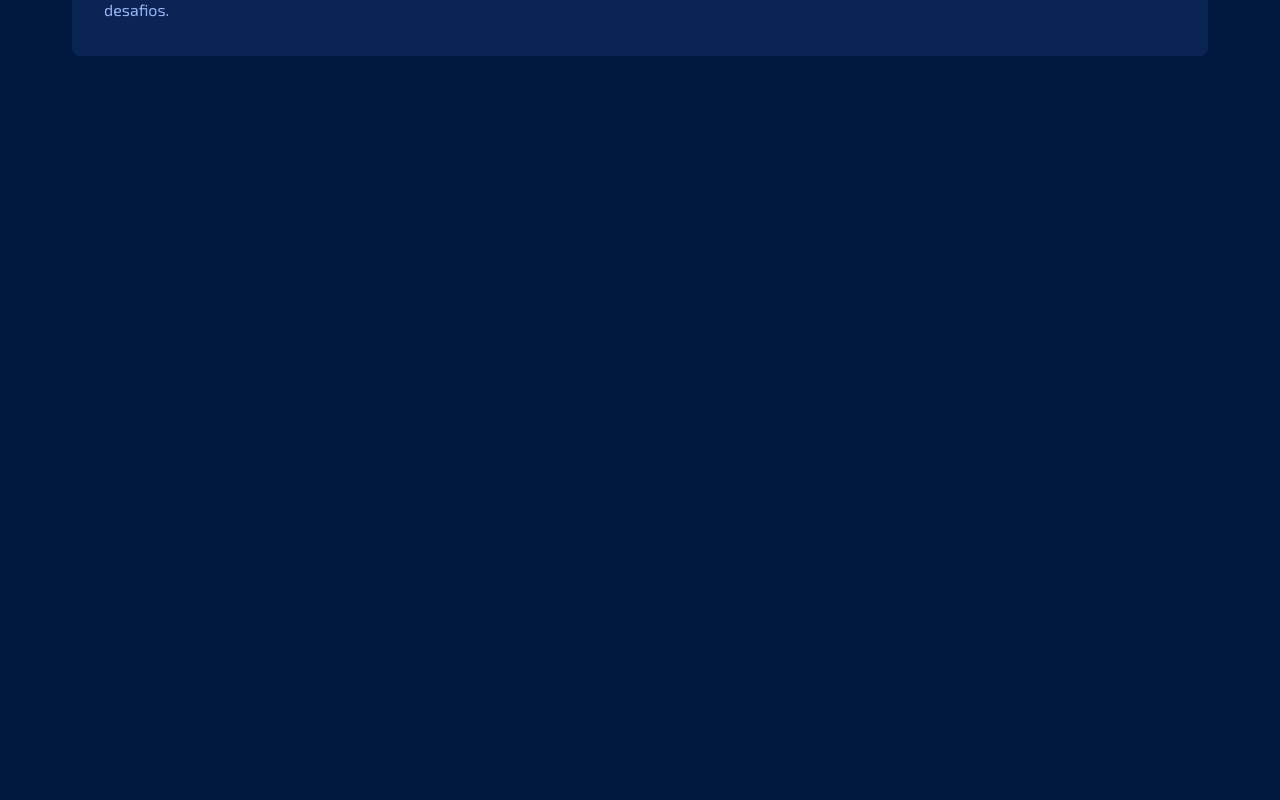
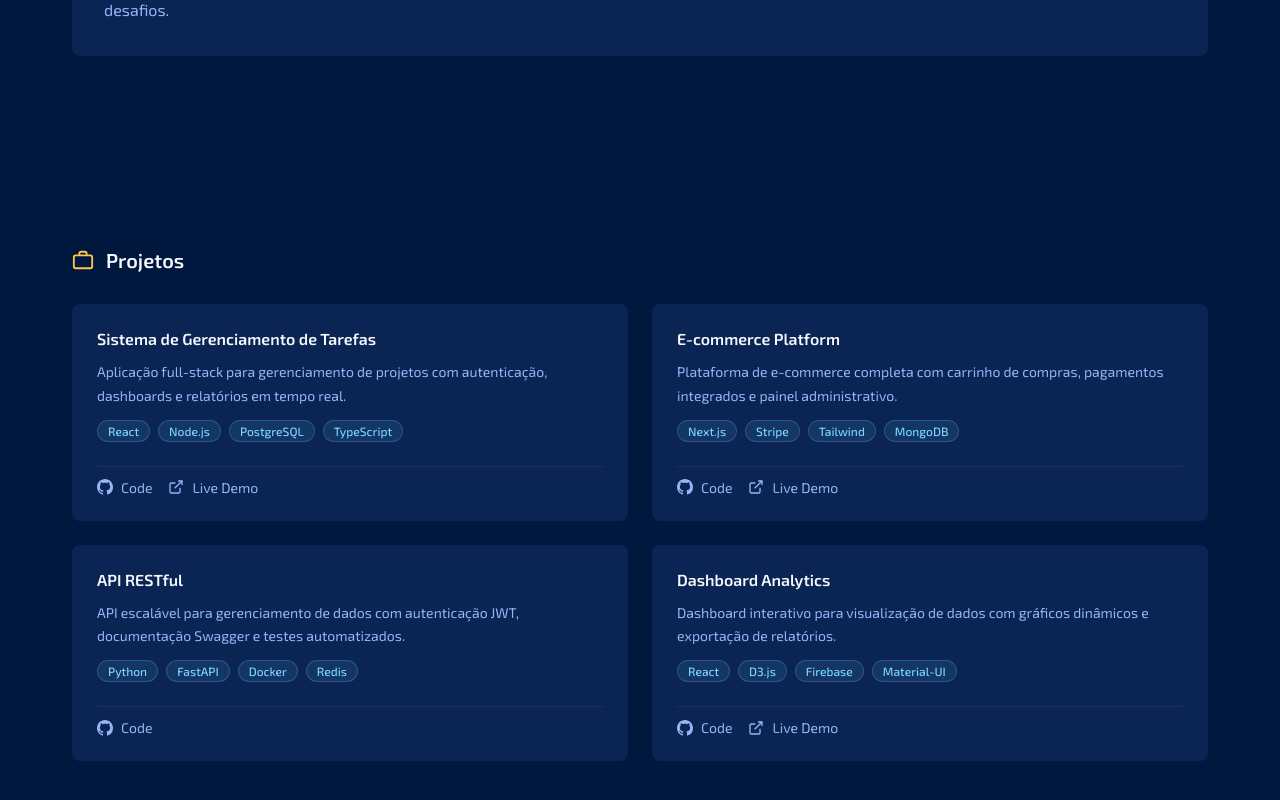
Before and after one commit to Murilovers27/Portfolio, a Next.js app: page / in a window 1280 px wide. Shown: the part 1088-1888 px from the top of the page. Before the commit the page ends 1240 px from the top, so only its background shows below. Built offline with nearby package versions, Linux system fonts and the light colour scheme.

Commit message:
Area de projetos

```diff
--- a/src/app/page.jsx
+++ b/src/app/page.jsx
@@ -1,11 +1,14 @@
 import Hero from '@/components/Hero/Hero';
 import About from '@/components/About/About'
+import Projects from '@/components/Projects/Projects';
 
 export default function Home() {
   return (
     <main>
       <Hero />
       <About />
+      <Projects />
+
     </main>
   );
 }
--- a/src/components/Projects/Projects.jsx
+++ b/src/components/Projects/Projects.jsx
@@ -0,0 +1,100 @@
+'use client'
+import Link from 'next/link';
+import styles from './Projects.module.css';
+
+const PROJECTS = [
+  {
+    slug: 'sistema-de-tarefas',
+    title: 'Sistema de Gerenciamento de Tarefas',
+    description: 'Aplicação full-stack para gerenciamento de projetos com autenticação, dashboards e relatórios em tempo real.',
+    tags: ['React', 'Node.js', 'PostgreSQL', 'TypeScript'],
+    github: 'https://github.com/seu-usuario/projeto',
+    demo: 'https://projeto.vercel.app',
+  },
+  {
+    slug: 'ecommerce-platform',
+    title: 'E-commerce Platform',
+    description: 'Plataforma de e-commerce completa com carrinho de compras, pagamentos integrados e painel administrativo.',
+    tags: ['Next.js', 'Stripe', 'Tailwind', 'MongoDB'],
+    github: 'https://github.com/seu-usuario/projeto',
+    demo: 'https://projeto.vercel.app',
+  },
+  {
+    slug: 'api-restful',
+    title: 'API RESTful',
+    description: 'API escalável para gerenciamento de dados com autenticação JWT, documentação Swagger e testes automatizados.',
+    tags: ['Python', 'FastAPI', 'Docker', 'Redis'],
+    github: 'https://github.com/seu-usuario/projeto',
+    demo: null,
+  },
+  {
+    slug: 'dashboard-analytics',
+    title: 'Dashboard Analytics',
+    description: 'Dashboard interativo para visualização de dados com gráficos dinâmicos e exportação de relatórios.',
+    tags: ['React', 'D3.js', 'Firebase', 'Material-UI'],
+    github: 'https://github.com/seu-usuario/projeto',
+    demo: 'https://projeto.vercel.app',
+  },
+];
+
+export default function Projects() {
+  return (
+    <section id="projects" className={styles.projects}>
+
+      <div className={styles.sectionTitle}>
+        <svg width="22" height="22" viewBox="0 0 24 24" fill="none" stroke="currentColor" strokeWidth="2" className={styles.titleIcon}>
+          <rect x="2" y="7" width="20" height="14" rx="2"/>
+          <path d="M16 7V5a2 2 0 0 0-2-2h-4a2 2 0 0 0-2 2v2"/>
+        </svg>
+        <h2>Projetos</h2>
+      </div>
+
+      <div className={styles.grid}>
+        {PROJECTS.map((project) => (
+          <Link href={`/projetos/${project.slug}`} key={project.slug} className={styles.cardLink}>
+            <article className={styles.card}>
+
+              <div className={styles.cardBody}>
+                <h3 className={styles.cardTitle}>{project.title}</h3>
+                <p className={styles.cardDesc}>{project.description}</p>
+                <div className={styles.tags}>
+                  {project.tags.map((tag) => (
+                    <span key={tag} className={styles.tag}>{tag}</span>
+                  ))}
+                </div>
+              </div>
+
+              <div className={styles.cardLinks}>
+                <span
+                  className={styles.link}
+                  onClick={(e) => { e.preventDefault(); window.open(project.github, '_blank'); }}
+                >
+                  <svg width="16" height="16" viewBox="0 0 24 24" fill="currentColor">
+                    <path d="M12 0C5.37 0 0 5.37 0 12c0 5.31 3.435 9.795 8.205 11.385.6.105.825-.255.825-.57 0-.285-.015-1.23-.015-2.235-3.015.555-3.795-.735-4.035-1.41-.135-.345-.72-1.41-1.23-1.695-.42-.225-1.02-.78-.015-.795.945-.015 1.62.87 1.845 1.23 1.08 1.815 2.805 1.305 3.495.99.105-.78.42-1.305.765-1.605-2.67-.3-5.46-1.335-5.46-5.925 0-1.305.465-2.385 1.23-3.225-.12-.3-.54-1.53.12-3.18 0 0 1.005-.315 3.3 1.23.96-.27 1.98-.405 3-.405s2.04.135 3 .405c2.295-1.56 3.3-1.23 3.3-1.23.66 1.65.24 2.88.12 3.18.765.84 1.23 1.905 1.23 3.225 0 4.605-2.805 5.625-5.475 5.925.435.375.81 1.095.81 2.22 0 1.605-.015 2.895-.015 3.3 0 .315.225.69.825.57A12.02 12.02 0 0 0 24 12c0-6.63-5.37-12-12-12z"/>
+                  </svg>
+                  Code
+                </span>
+
+                {project.demo && (
+                  <span
+                    className={styles.link}
+                    onClick={(e) => { e.preventDefault(); window.open(project.demo, '_blank'); }}
+                  >
+                    <svg width="16" height="16" viewBox="0 0 24 24" fill="none" stroke="currentColor" strokeWidth="2">
+                      <path d="M18 13v6a2 2 0 0 1-2 2H5a2 2 0 0 1-2-2V8a2 2 0 0 1 2-2h6"/>
+                      <polyline points="15 3 21 3 21 9"/>
+                      <line x1="10" y1="14" x2="21" y2="3"/>
+                    </svg>
+                    Live Demo
+                  </span>
+                )}
+              </div>
+
+            </article>
+          </Link>
+        ))}
+      </div>
+
+    </section>
+  );
+}
--- /dev/null
+++ b/src/components/Projects/Projects.module.css
@@ -0,0 +1,129 @@
+.projects {
+  max-width: 1200px;
+  margin: 0 auto;
+  padding: var(--space-9) var(--space-6);
+}
+
+/* TÍTULO */
+.sectionTitle {
+  display: flex;
+  align-items: center;
+  gap: var(--space-3);
+  margin-bottom: var(--space-6);
+}
+
+.sectionTitle h2 {
+  font-family: var(--font-body);
+  font-size: var(--text-xl);
+  font-weight: 600;
+  color: var(--color-text-primary);
+}
+
+.titleIcon {
+  color: var(--color-gold);
+  flex-shrink: 0;
+}
+
+/* GRID */
+.grid {
+  display: grid;
+  grid-template-columns: repeat(2, 1fr);
+  gap: var(--space-5);
+}
+
+/* CARD LINK WRAPPER */
+.cardLink {
+  text-decoration: none;
+  display: block;
+}
+
+/* CARD */
+.card {
+  background-color: var(--color-bg-surface);
+  border-radius: var(--radius-md);
+  padding: var(--space-5);
+  display: flex;
+  flex-direction: column;
+  justify-content: space-between;
+  gap: var(--space-5);
+  height: 100%;
+  border: 1px solid transparent;
+  transition: border-color var(--transition-base), transform var(--transition-base);
+}
+
+.card:hover {
+  border-color: rgba(81, 238, 252, 0.2);
+  transform: translateY(-2px);
+}
+
+/* CORPO DO CARD */
+.cardBody {
+  display: flex;
+  flex-direction: column;
+  gap: var(--space-3);
+}
+
+.cardTitle {
+  font-family: var(--font-body);
+  font-size: var(--text-base);
+  font-weight: 600;
+  color: var(--color-text-primary);
+}
+
+.cardDesc {
+  font-family: var(--font-body);
+  font-size: var(--text-sm);
+  font-weight: 400;
+  color: var(--color-text-secondary);
+  line-height: 1.7;
+}
+
+/* TAGS */
+.tags {
+  display: flex;
+  flex-wrap: wrap;
+  gap: var(--space-2);
+}
+
+.tag {
+  font-family: var(--font-body);
+  font-size: var(--text-xs);
+  font-weight: 500;
+  color: var(--color-accent-sky);
+  background-color: rgba(121, 215, 253, 0.1);
+  border: 1px solid rgba(121, 215, 253, 0.2);
+  border-radius: var(--radius-full);
+  padding: 3px 10px;
+}
+
+/* LINKS */
+.cardLinks {
+  display: flex;
+  align-items: center;
+  gap: var(--space-4);
+  padding-top: var(--space-3);
+  border-top: 1px solid rgba(255, 255, 255, 0.06);
+}
+
+.link {
+  display: inline-flex;
+  align-items: center;
+  gap: var(--space-2);
+  font-family: var(--font-body);
+  font-size: var(--text-sm);
+  font-weight: 400;
+  color: var(--color-text-secondary);
+  cursor: pointer;
+  transition: color var(--transition-fast);
+}
+
+.link:hover {
+  color: var(--color-text-primary);
+}
+
+/* RESPONSIVO */
+@media (max-width: 768px) {
+  .grid {
+    grid-template-columns: 1fr;
+  }
+}
```
